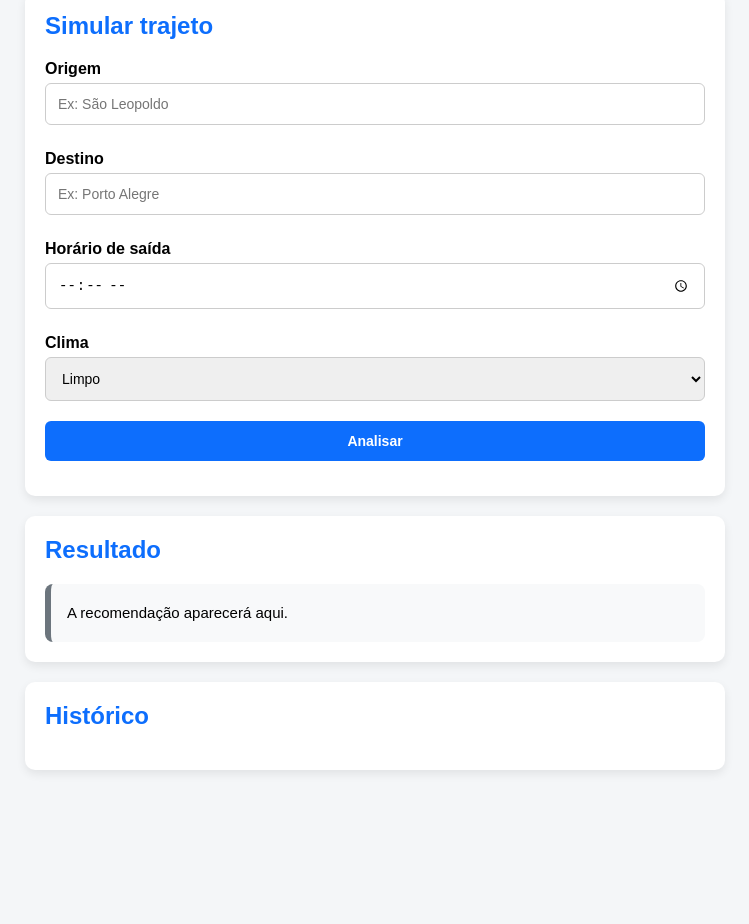
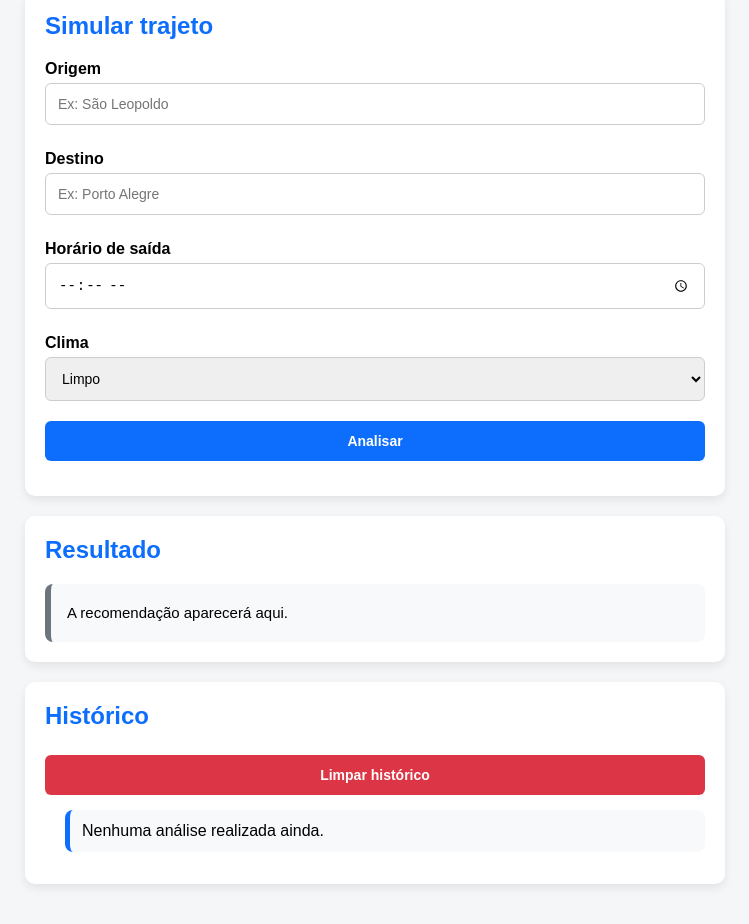
Before and after one commit to RobersonCodes/vialivre-ai, a website: page frontend/index.html in a window 1280 px wide. Shown: the part 192-1116 px from the top of the page, without its empty margins (265-1014 px from the left). Before the commit the page ends 1002 px from the top, so only its background shows below. Drawn offline with Linux system fonts and the light colour scheme.

Commit message:
feat: adiciona botão para limpar histórico

```diff
--- a/frontend/index.html
+++ b/frontend/index.html
@@ -45,6 +45,7 @@
 
     <section>
       <h2>Histórico</h2>
+      <button class="btn-limpar" onclick="limparHistorico()">Limpar histórico</button>
       <ul id="lista"></ul>
     </section>
   </main>
--- a/frontend/script.js
+++ b/frontend/script.js
@@ -83,6 +83,11 @@ function mostrarHistorico() {
   let lista = document.getElementById("lista");
   lista.innerHTML = "";
 
+  if (historico.length === 0) {
+    lista.innerHTML = "<li>Nenhuma análise realizada ainda.</li>";
+    return;
+  }
+
   historico.forEach(item => {
     lista.innerHTML += `
       <li>
@@ -92,3 +97,10 @@ function mostrarHistorico() {
     `;
   });
 }
+
+function limparHistorico() {
+  historico = [];
+  mostrarHistorico();
+}
+
+mostrarHistorico();
--- a/frontend/style.css
+++ b/frontend/style.css
@@ -106,3 +106,11 @@ button:hover {
   border-left: 5px solid #0d6efd;
   list-style: none;
 }
+.btn-limpar {
+  background: #dc3545;
+  margin-bottom: 15px;
+}
+
+.btn-limpar:hover {
+  background: #bb2d3b;
+}
```
